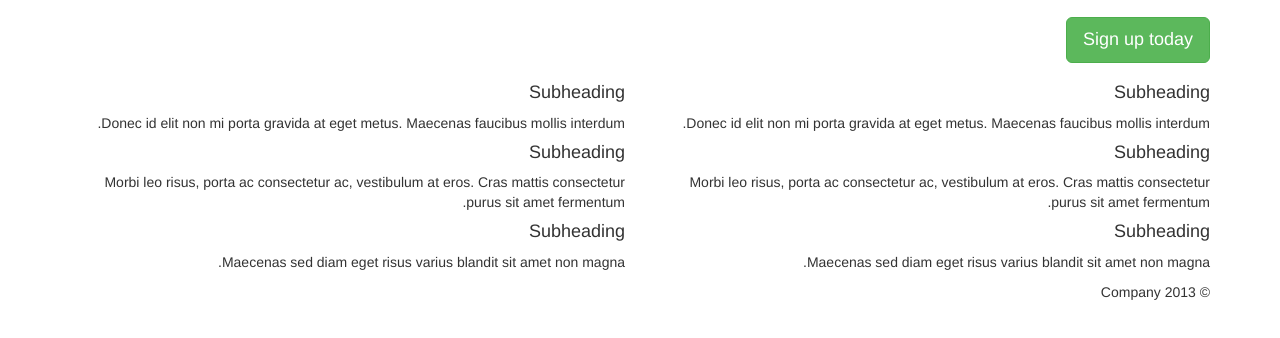
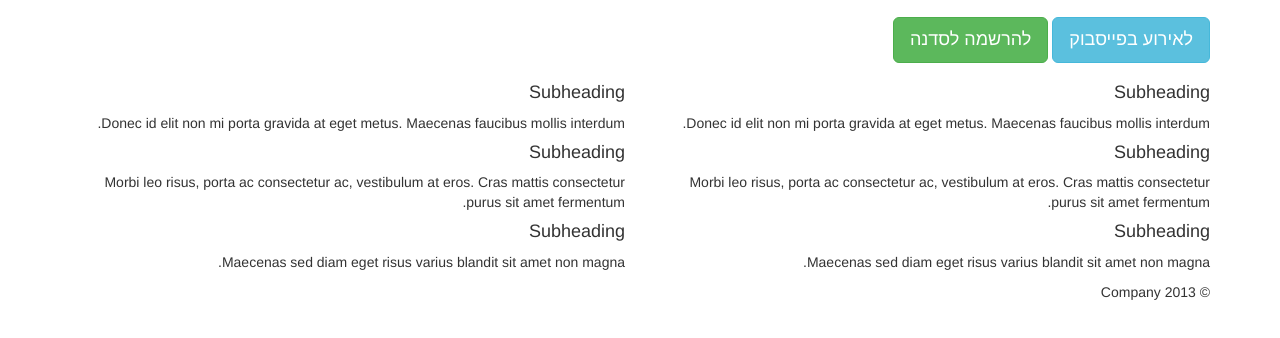
Before and after one commit to ronenabr/python_for_physicsits, a plain HTML site: page index.html in a window 1280 px wide. Shown: the part 178-516 px from the top of the page. Drawn offline with Linux system fonts and the light colour scheme.

Commit message:
update index

```diff
--- a/index.html
+++ b/index.html
@@ -37,7 +37,11 @@
       <div>
         <h1>Jubotron heading</h1>
         <p class="lead">Cras justo odio, dapibus ac facilisis in, egestas eget quam. Fusce dapibus, tellus ac cursus commodo, tortor mauris condimentum nibh, ut fermentum massa justo sit amet risus.</p>
-        <p><a class="btn btn-lg btn-success" href="#">Sign up today</a></p>
+        <p>
+		<a class="btn btn-lg btn-info" href="https://www.facebook.com/events/1375002072738606/">לאירוע בפייסבוק</a>
+		<a class="btn btn-lg btn-success" href="https://docs.google.com/forms/d/1l_8Xw-03MdKIK9wn2e87lw8k70mSuxQsPdfMG23PUZc/viewform">להרשמה לסדנה</a>
+
+	</p>
       </div>
 
       <div class="row marketing">
```
